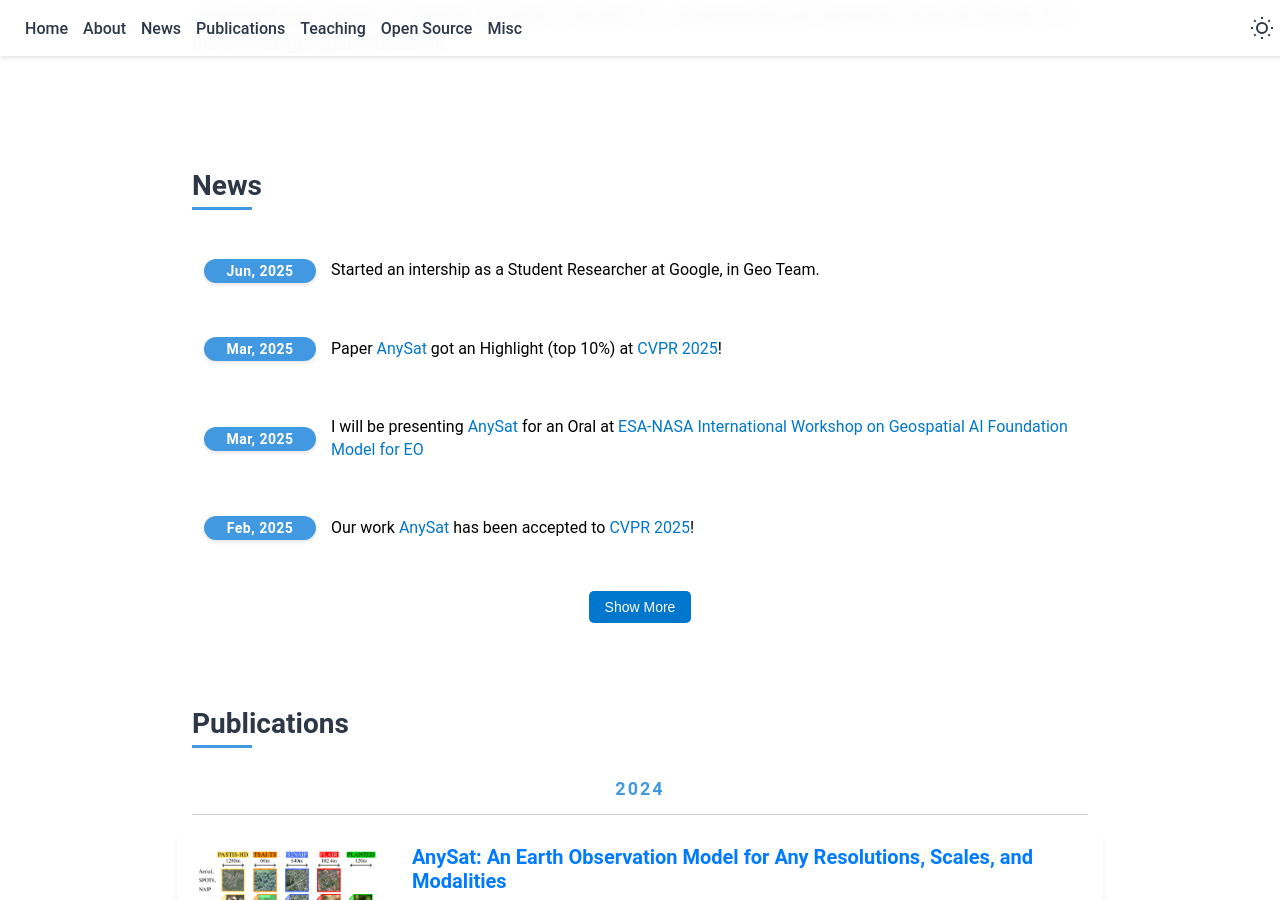
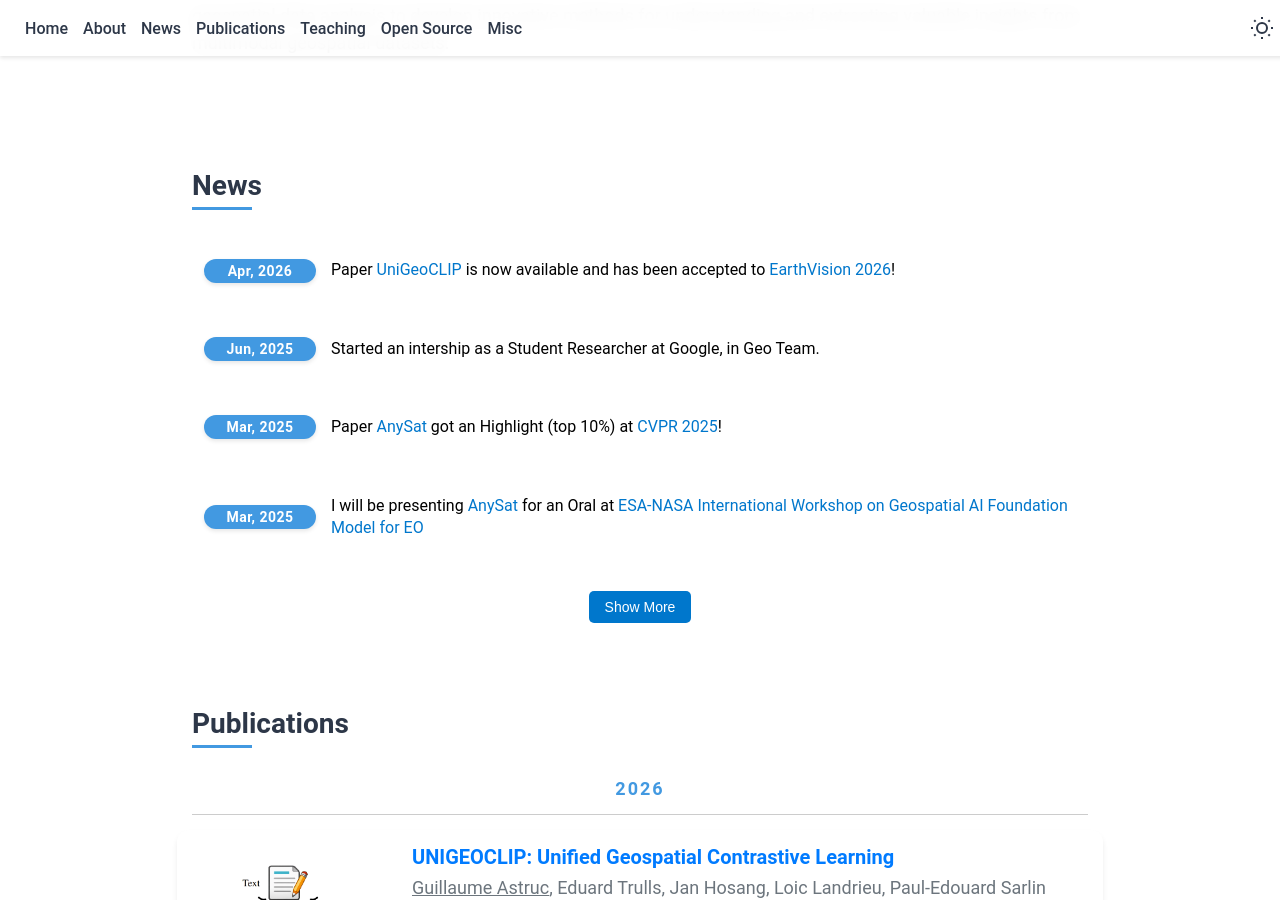
Before and after one commit to gastruc/gastruc.github.io, a Jekyll site: the page built from index.markdown, in a window 1280 px wide and 900 px high, scrolled down 740 px. Built offline with Jekyll 4.4.1, drawn with Linux system fonts in a browser that asks for light colours; some of the changed text lies outside the part shown.

Commit message:
add unigeoclip

```diff
--- a/_data/main/news.yaml
+++ b/_data/main/news.yaml
@@ -24,3 +24,6 @@
 
 - date: 2025-06-23
   content: Started an intership as a Student Researcher at Google, in Geo Team.
+
+- date: 2026-04-14
+  content: Paper [UniGeoCLIP](https://gastruc.github.io/unigeoclip) is now available and has been accepted to [EarthVision 2026](https://www.grss-ieee.org/events/earthvision-2026/)!
--- a/_data/main/publications.yaml
+++ b/_data/main/publications.yaml
@@ -59,3 +59,19 @@
     &nbsp;&nbsp; journal={arXiv preprint arXiv:2412.14123},\n
     &nbsp;&nbsp; year={2024}\n
 }"
+- title: "UNIGEOCLIP: Unified Geospatial Contrastive Learning"
+  authors: <u>Guillaume Astruc</u>, <a href="https://etrulls.github.io/">Eduard Trulls</a>, <a href="https://janhosang.com/">Jan Hosang</a>, <a href="https://loiclandrieu.com/">Loic Landrieu</a>, <a href="https://psarlin.com/">Paul-Edouard Sarlin</a>
+  date: 2026-03-23
+  year: 2026
+  journal: EarthVision 2026
+  thumbnail: /assets/publications/unigeoclip/Figure1.png
+  pdf: https://arxiv.org/pdf/2604.11668
+  github: https://github.com/gastruc/UniGeoCLIP
+  website: /unigeoclip
+  abstract: 'We introduce UNIGEOCLIP, a unified all-to-all multimodal contrastive framework that aligns aerial imagery, street-level imagery, digital surface models, text, and geographic coordinates in a single embedding space for geospatial retrieval and downstream understanding.'
+  bibtex: "@inproceedings{astruc2026unigeoclip,\n
+    &nbsp;&nbsp; title={UNIGEOCLIP: Unified Geospatial Contrastive Learning},\n
+    &nbsp;&nbsp; author={Astruc, Guillaume and Trulls, Eduard and Hosang, Jan and Landrieu, Loic and Sarlin, Paul-Edouard},\n
+    &nbsp;&nbsp; booktitle={EarthVision},\n
+    &nbsp;&nbsp; year={2026}\n
+}"
```
Also changed, not shown: projects/unigeoclip.md (+3 -3 lines).
